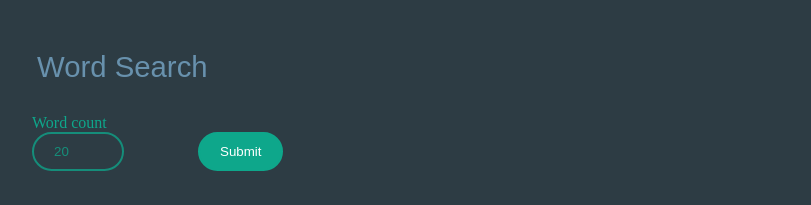
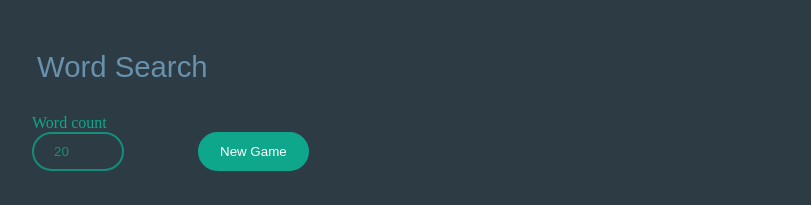
Before and after one commit to lucasbbs/ca-a-palavras, a website: page index.html in a window 1280 px wide. Shown: the top 205 px of the page, without its empty margins (223-1034 px from the left). Drawn offline with nearby package versions, Linux system fonts and the light colour scheme.

Commit message:
Changed submit button label

```diff
--- a/index.html
+++ b/index.html
@@ -12,7 +12,7 @@
     <form action="http://localhost:5500" method="get">
       <label for="count-input">Word count</label><br>
       <input id="count-input" type="number" min="1" max="50" step="1" name="count">
-      <input id="submit-button" type="submit" value="Submit">
+      <input id="submit-button" type="submit" value="New Game">
     </form>
     <div id='puzzle'></div>
     <div id='words'>
```
